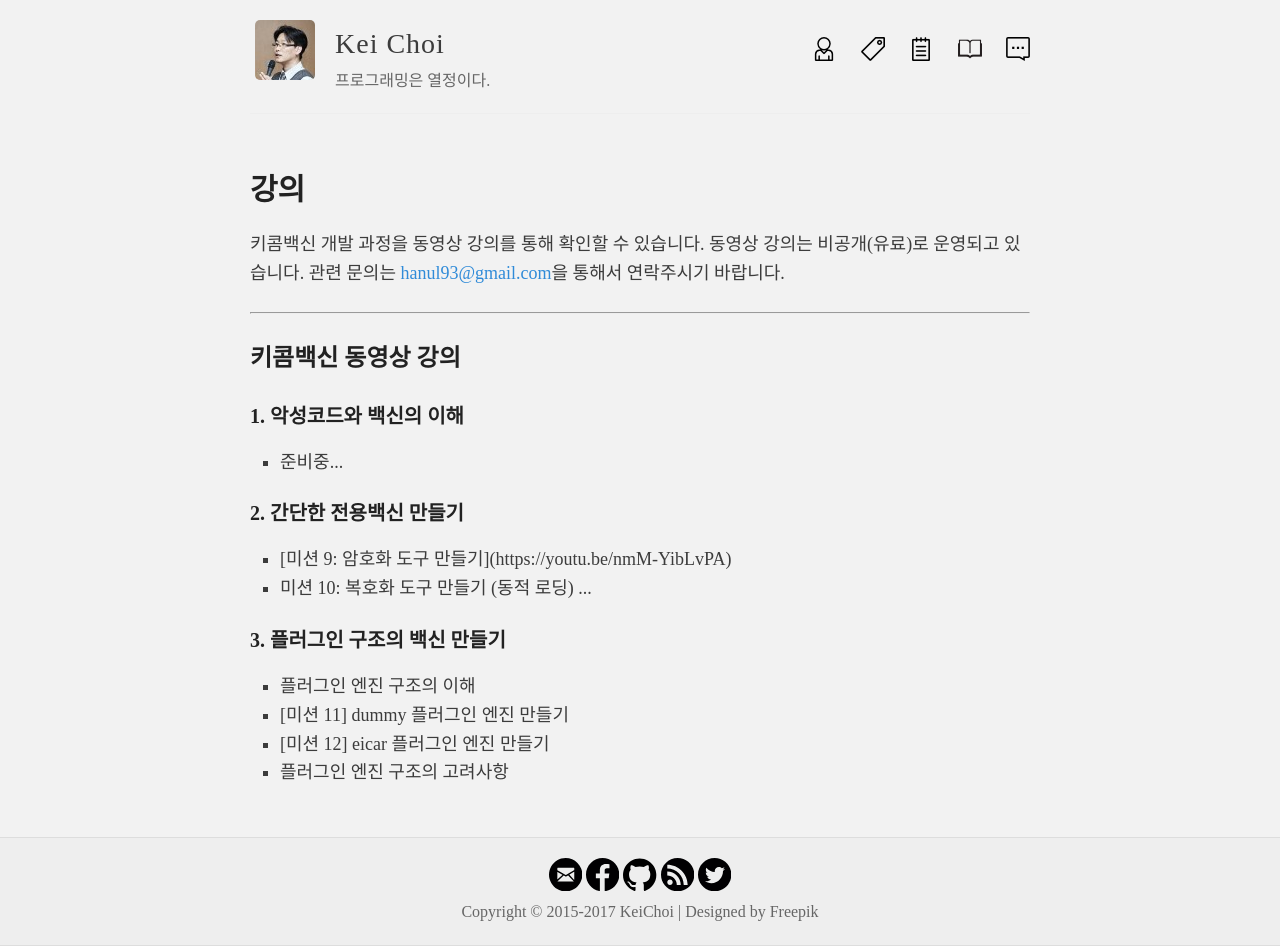
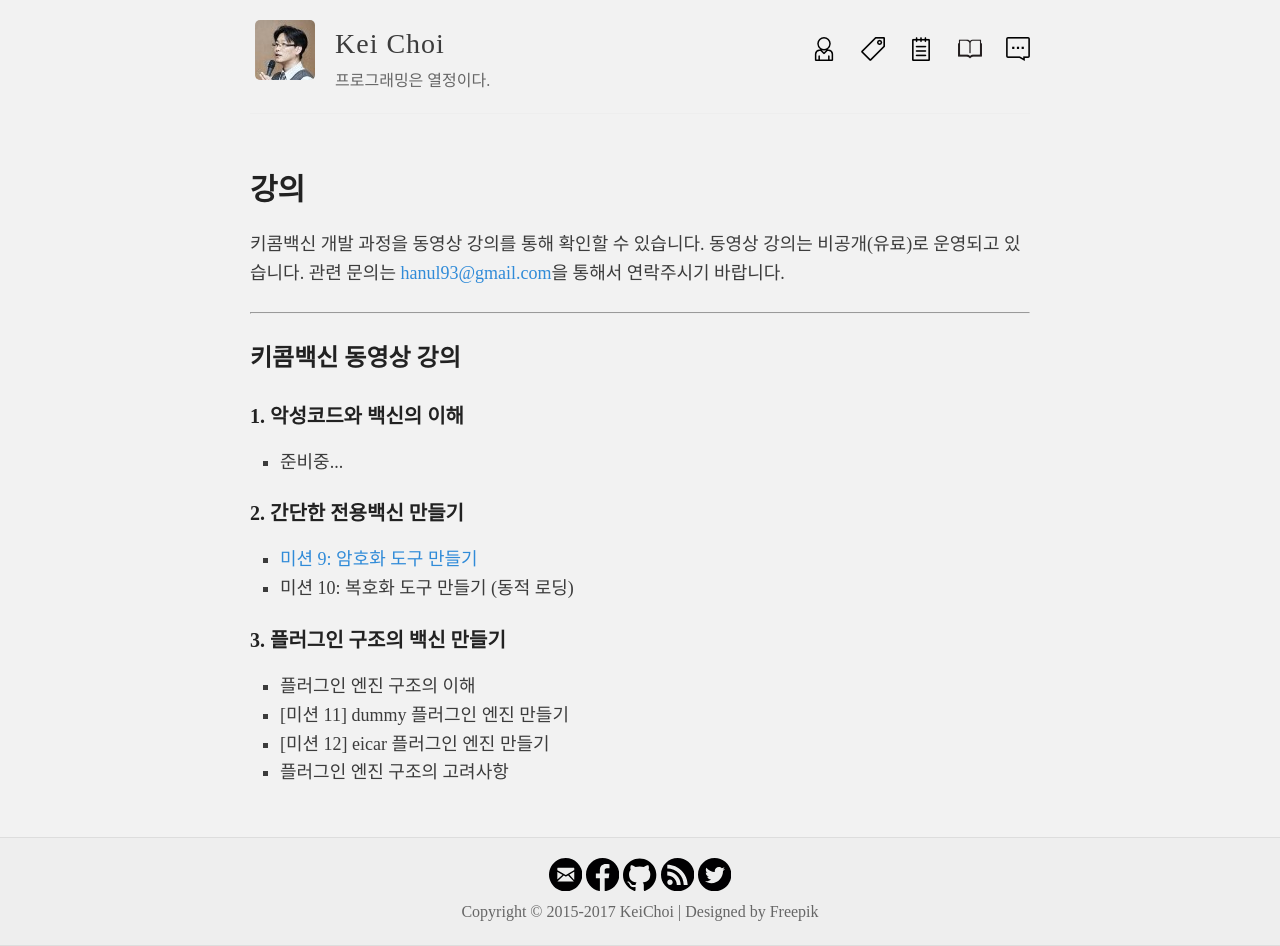
Before and after one commit to hanul93/hanul93.github.com, a Jekyll site: the page built from learn.md, in a window 1280 px wide. Built offline with Jekyll 4.4.1, drawn with Linux system fonts in a browser that asks for light colours; nearby versions of some CDN libraries.

Commit message:
링크 추가

```diff
--- a/learn.md
+++ b/learn.md
@@ -20,12 +20,8 @@ permalink: /learn/
 
 ### 2. 간단한 전용백신 만들기
 
-<ul>
-    <li>[미션 9: 암호화 도구 만들기](https://youtu.be/nmM-YibLvPA)
-    </li>
-    <li>미션 10: 복호화 도구 만들기 (동적 로딩) ...
-    </li>
-</ul>
+* [미션 9: 암호화 도구 만들기](https://youtu.be/nmM-YibLvPA)
+* 미션 10: 복호화 도구 만들기 (동적 로딩)
 
 ### 3. 플러그인 구조의 백신 만들기
 
```
